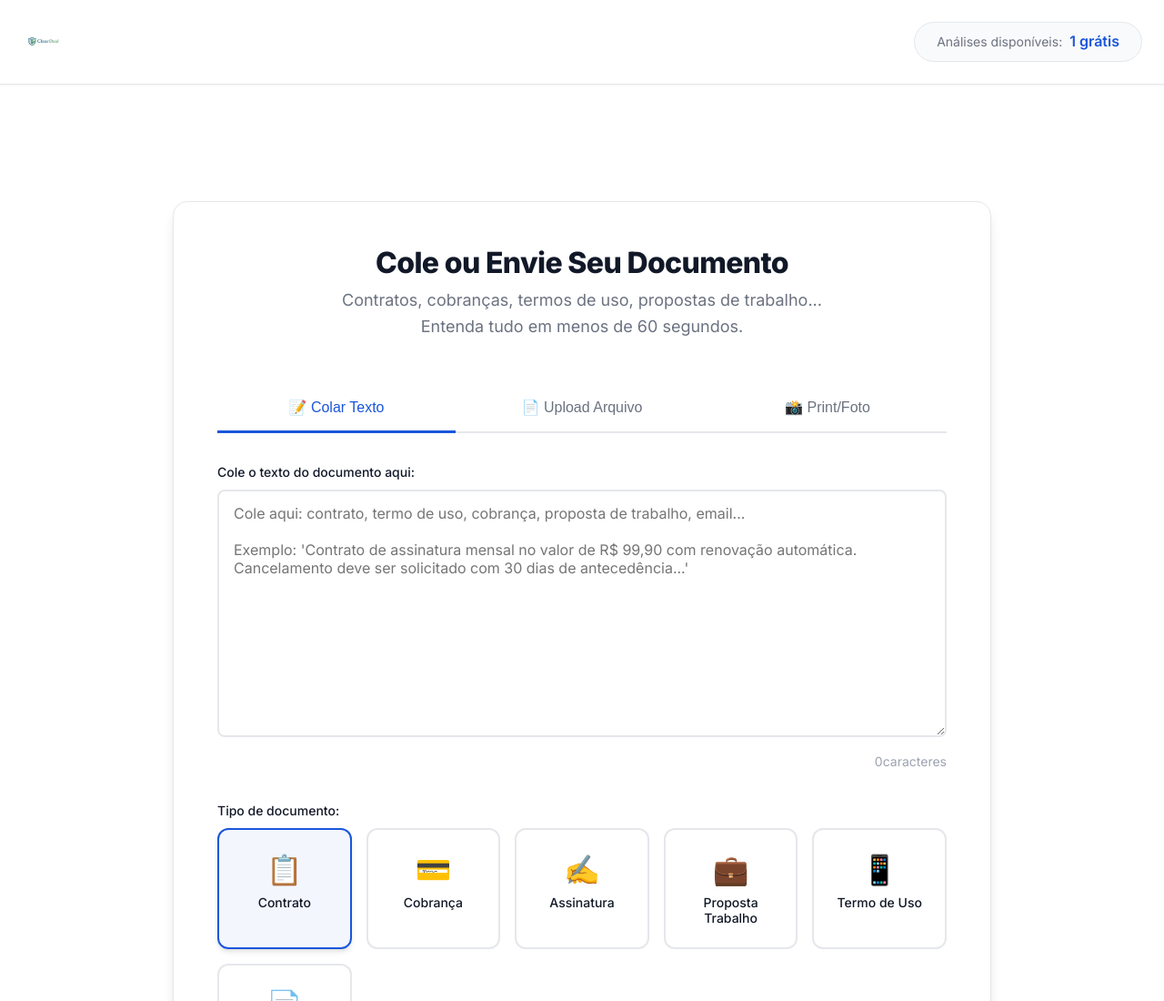
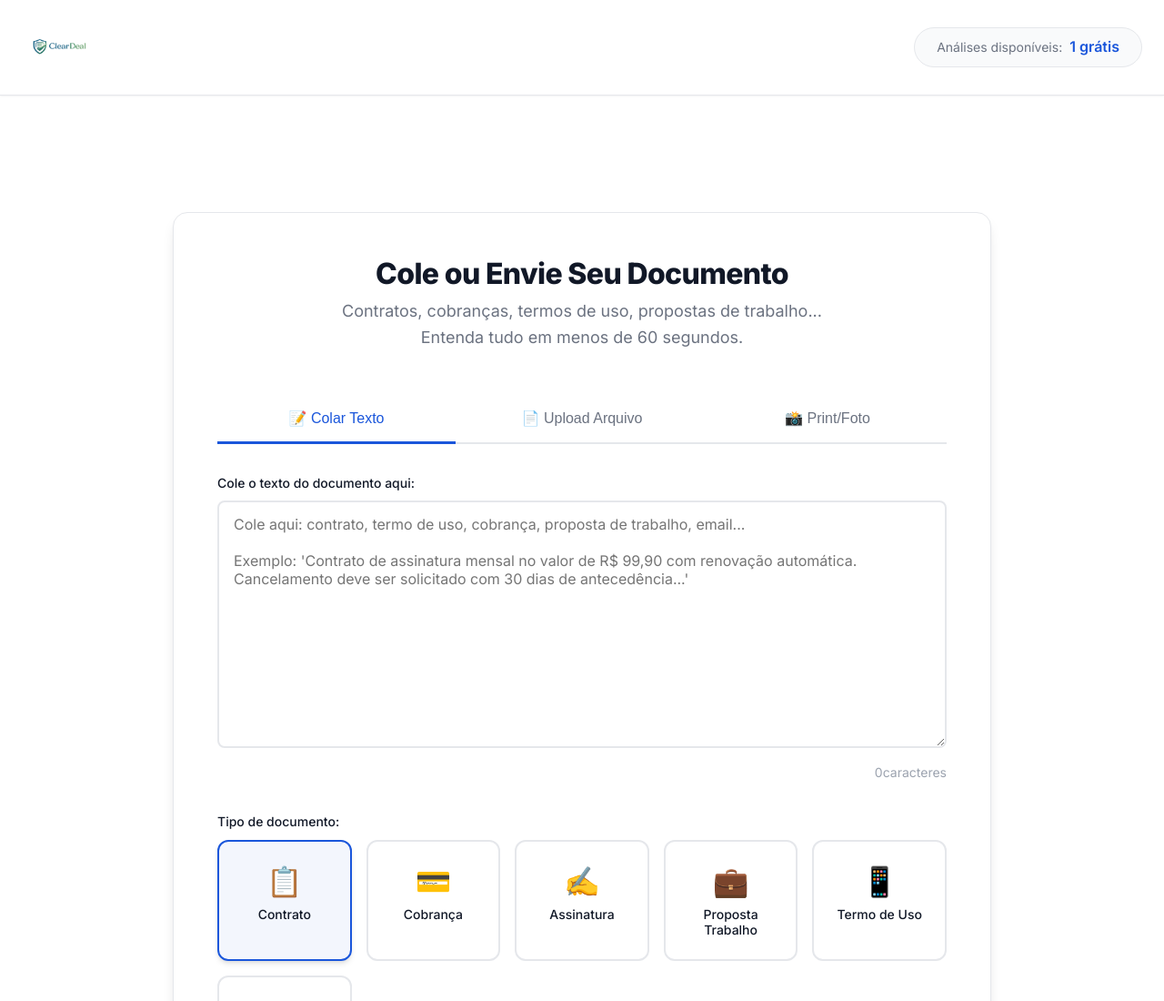
Before and after one commit to marcos167/CLEARDEAL, a website: page app.html in a window 1280 px wide. Shown: the top 1100 px of the page at 91% size. Drawn offline with Linux system fonts and the light colour scheme.

Commit message:
style: Increase logo size for better visibility

```diff
--- a/logo.css
+++ b/logo.css
@@ -2,17 +2,17 @@
 .nav-logo-img,
 .app-logo-img,
 .footer-logo-img {
-    height: 2.5rem;
+    height: 4.5rem;
     width: auto;
     object-fit: contain;
 }
 
 .app-logo-img {
-    height: 2rem;
+    height: 3.5rem;
 }
 
 .footer-logo-img {
-    height: 2rem;
+    height: 3rem;
 }
 
 /* Adjust brand spacing */
@@ -20,4 +20,5 @@
 .app-brand,
 .footer-brand {
     align-items: center;
+    justify-content: center;
 }
```
